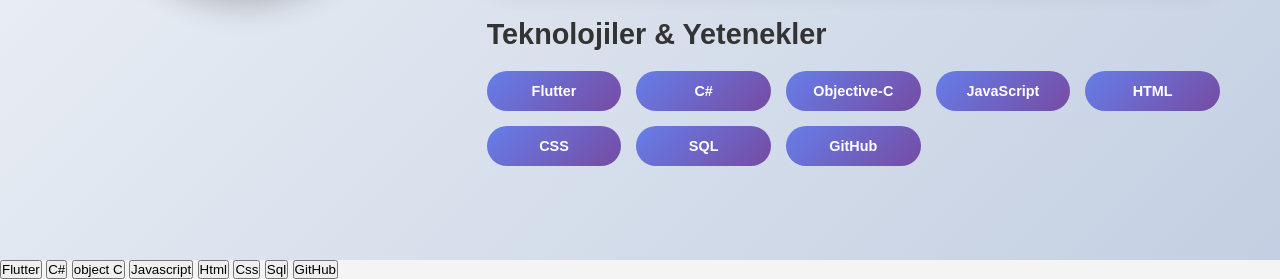
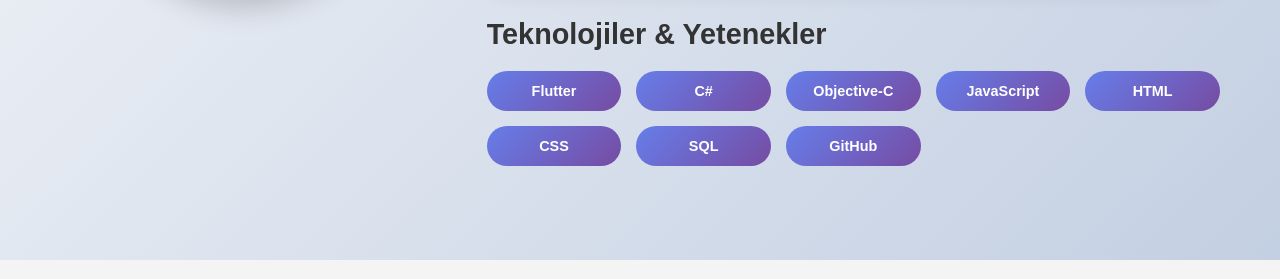
Before and after one commit to Denizbaranaykul/portfolyo, a website: page index.html in a window 1280 px wide. Shown: the part 1340-1619 px from the top of the page. Drawn offline with Linux system fonts and the light colour scheme.

Commit message:
Updated index.html

```diff
--- a/index.html
+++ b/index.html
@@ -75,14 +75,7 @@
     </main>
   </body>
 </html>
-              <button>Flutter</button>
-              <button>C#</button>
-              <button>object C</button>
-              <button>Javascript</button>
-              <button>Html</button>
-              <button>Css</button>
-              <button>Sql</button>
-              <button>GitHub</button>
+
             </div>
           </div>
 
```
